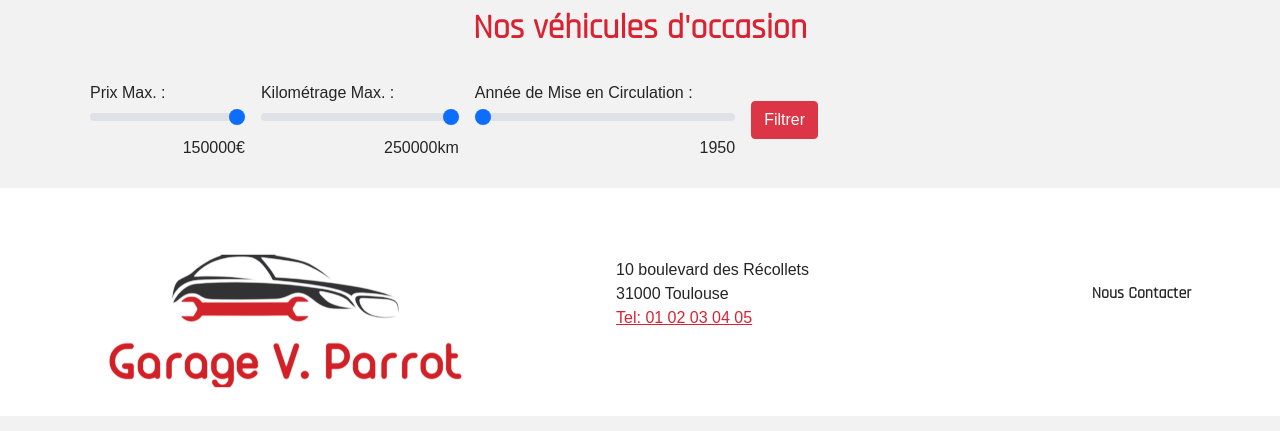
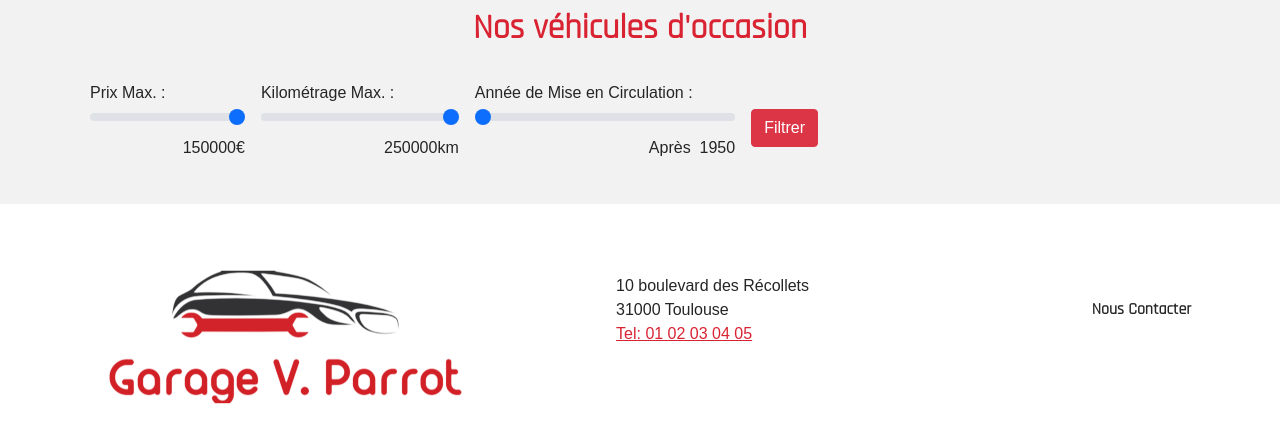
Before and after one commit to FloNoiret/garage, a Symfony app: template templates/car_post/car.html.twig in a window 1280 px wide. Shown: the part 76-507 px from the top of the page. Run offline with Twig, Linux system fonts and the light colour scheme; the template is opened without the code that fills it, so the values that code supplies are empty; some libraries are stand-ins or nearby versions.

Commit message:
Reformating display value filter

```diff
--- a/templates/car_post/car.html.twig
+++ b/templates/car_post/car.html.twig
@@ -23,30 +23,31 @@
 					<div class="m-2">
 						<label for="max-price">Prix Max. :</label>
 						<input type="range" class="form-range" min="0" max="150000" step="1000" name="max_price" id="max-price" onchange="updateRangeValue(this, 'max-price-value')">
-						<div class="d-flex justify-content-end">
+						<p class="d-flex justify-content-end">
 							<span id="max-price-value"></span>
 							€
 							<br>
-						</div>
+						</p>
+					</div>
 
-					</div>
 					<div class="m-2">
 						<label for="max-kilometer">
 							Kilométrage Max. :</label>
 						<input type="range" class="form-range" min="0" max="250000" step="10000" name="max_kilometer" id="max-kilometer" onchange="updateRangeValue(this, 'max-kilometer-value')">
-						<div class="d-flex justify-content-end">
+						<p class="d-flex justify-content-end">
 							<span id="max-kilometer-value"></span>
 							km
-						</div>
+						</p>
 					</div>
 
 					<div class="m-2">
 						<label for="min-date">
 							Année de Mise en Circulation :</label>
 						<input type="range" class="form-range" min="1950" max="2025" step="1" name="min_date" id="min-date" onchange="updateRangeValue(this, 'min-date-value')">
-						<div class="d-flex justify-content-end">
+						<p class="d-flex justify-content-end">
+						Après &nbsp;
 							<span id="min-date-value"></span>
-						</div>
+						</p>
 					</div>
 
 					<button type="submit" class="btn btn-danger m-2 align-self-center">Filtrer</button>
```
